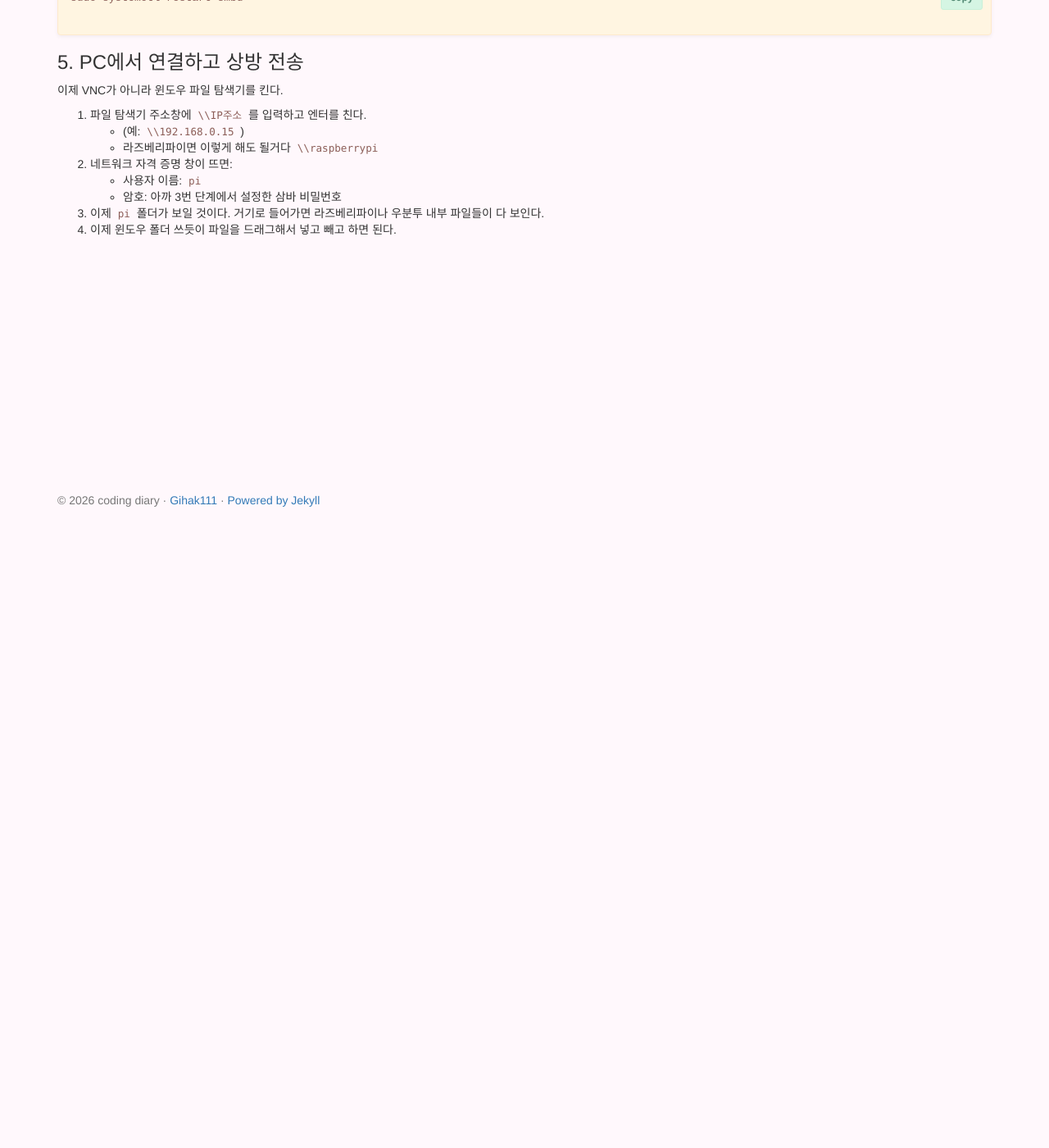
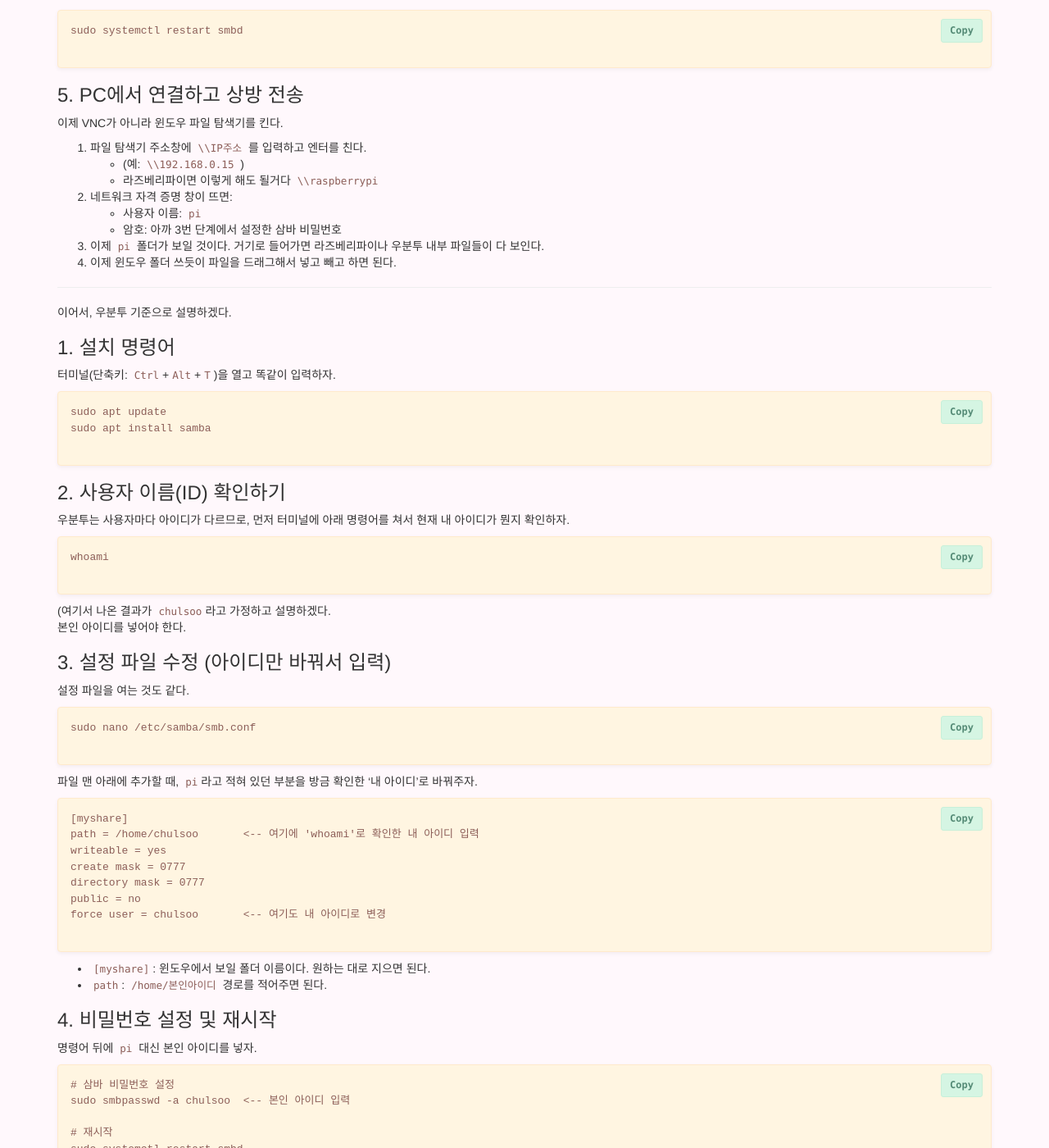
Before and after one commit to Gihak111/Gihak111.github.io, a Jekyll site: the page built from _posts/2026-01-28-AI_ubuntu_setting_5_upload.md, in a window 1280 px wide and 1400 px high, scrolled down 1457 px. Shown: the whole window at 82% size. Built offline with Jekyll 4.4.1, drawn with Linux system fonts in a browser that asks for light colours; before the commit the page ends 2087 px from its top, so only the background shows below that; some of the changed text lies outside the part shown.

Commit message:
Update 2026-01-28-AI_ubuntu_setting_5_upload.md

````diff
--- a/_posts/2026-01-28-AI_ubuntu_setting_5_upload.md
+++ b/_posts/2026-01-28-AI_ubuntu_setting_5_upload.md
@@ -23,6 +23,8 @@ Smaba는 리눅스 자체를 윈도우의 폴더처럼 인식시켜서 파일을
 사실 우분투보다 라파에서 진짜 꿀이다.
 
 ---
+
+먼저, 라즈베리 파이 기준으로 설명하겠다.
 
 ### 1. Samba(삼바) 설치하기
 
@@ -109,3 +111,81 @@ sudo systemctl restart smbd
 
 3. 이제 `pi` 폴더가 보일 것이다. 거기로 들어가면 라즈베리파이나 우분투 내부 파일들이 다 보인다.
 4. 이제 윈도우 폴더 쓰듯이 파일을 드래그해서 넣고 빼고 하면 된다.
+
+
+---
+이어서, 우분투 기준으로 설명하겠다.
+
+
+### 1. 설치 명령어
+
+터미널(단축키: `Ctrl`+`Alt`+`T`)을 열고 똑같이 입력하자.
+```bash
+sudo apt update
+sudo apt install samba
+
+```
+
+### 2. 사용자 이름(ID) 확인하기
+우분투는 사용자마다 아이디가 다르므로, 먼저 터미널에 아래 명령어를 쳐서 현재 내 아이디가 뭔지 확인하자.
+
+```bash
+whoami
+
+```
+
+(여기서 나온 결과가 `chulsoo`라고 가정하고 설명하겠다.
+본인 아이디를 넣어야 한다.
+
+### 3. 설정 파일 수정 (아이디만 바꿔서 입력)
+
+설정 파일을 여는 것도 같다.
+```bash
+sudo nano /etc/samba/smb.conf
+
+```
+
+파일 맨 아래에 추가할 때, `pi`라고 적혀 있던 부분을 방금 확인한 '내 아이디'로 바꿔주자.
+
+```ini
+[myshare]
+path = /home/chulsoo       <-- 여기에 'whoami'로 확인한 내 아이디 입력
+writeable = yes
+create mask = 0777
+directory mask = 0777
+public = no
+force user = chulsoo       <-- 여기도 내 아이디로 변경
+
+```
+
+* `[myshare]`: 윈도우에서 보일 폴더 이름이다. 원하는 대로 지으면 된다.
+* `path`: `/home/본인아이디` 경로를 적어주면 된다.
+
+### 4. 비밀번호 설정 및 재시작
+
+명령어 뒤에 `pi` 대신 본인 아이디를 넣자.
+
+```bash
+# 삼바 비밀번호 설정
+sudo smbpasswd -a chulsoo  <-- 본인 아이디 입력
+
+# 재시작
+sudo systemctl restart smbd
+
+```
+
+---
+
+### 우분투만의 주의점: 방화벽
+
+라즈베리파이와 달리, 우분투는 보안상 방화벽이 켜져 있어서 외부 접속을 막는 경우가 있다.
+삼바가 통과할 수 있게 문을 열어줘야 한다.
+
+이 명령어 한 줄만 추가로 입력해 주자
+
+```bash
+sudo ufw allow samba
+
+```
+
+이제 윈도우에서 `\\우분투IP주소` 로 접속하면 똑같이 파일을 옮길 수 있다.
````
